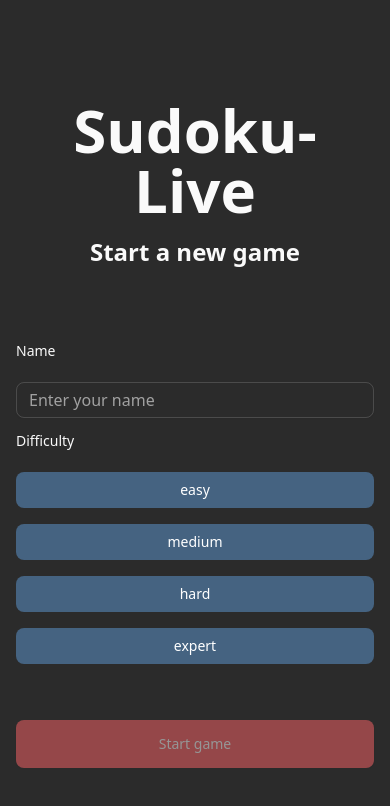
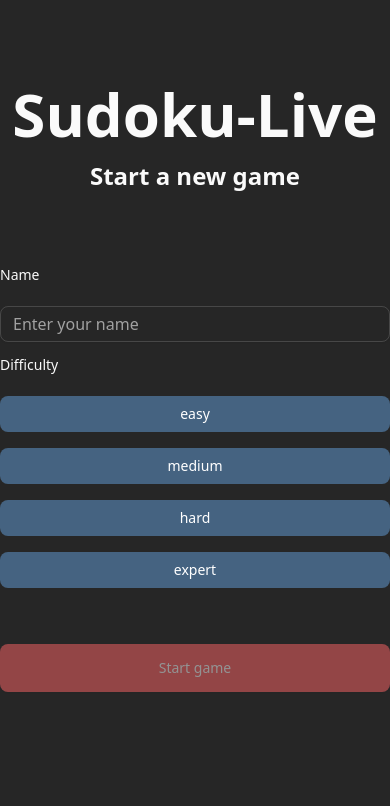
Before and after one commit to NakulKamath/frontend-sudoku-live, a Next.js app: page / in a window 390 px wide. Shown: the top 806 px of the page. Built offline with nearby package versions, Linux system fonts and the light colour scheme; no server answers.

Commit message:
Layout changes

```diff
--- a/src/app/layout.tsx
+++ b/src/app/layout.tsx
@@ -15,8 +15,8 @@ const geistMono = Geist_Mono({
 });
 
 export const metadata: Metadata = {
-  title: "Create Next App",
-  description: "Generated by create next app",
+  title: "Sudoku-Live",
+  description: "Multiplayer Sudoku game",
 };
 
 export default function RootLayout({
@@ -31,7 +31,7 @@ export default function RootLayout({
       >
         <Toaster />
         <SocketProvider>
-          <div className="container mx-auto p-4">
+          <div className="bg-muted h-[100dvh] lg:p-[2dvh] lg:min-h-[100dvh]">
             {children}
           </div>
         </SocketProvider>
```
